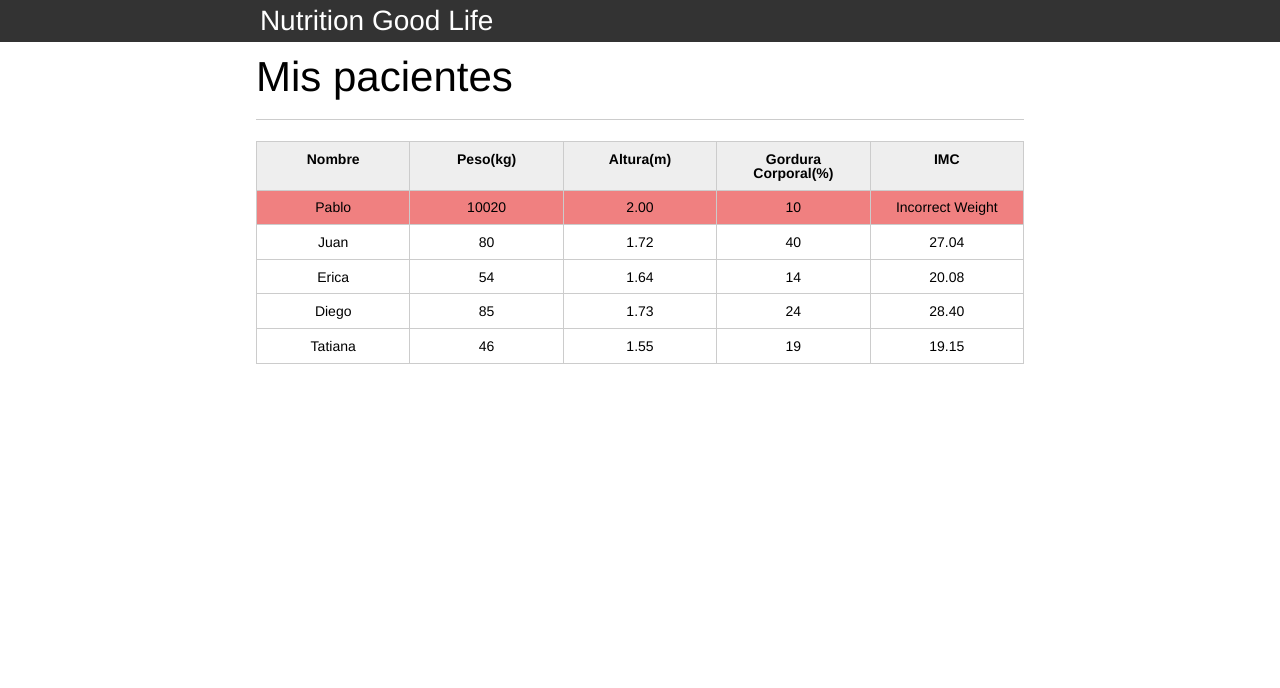
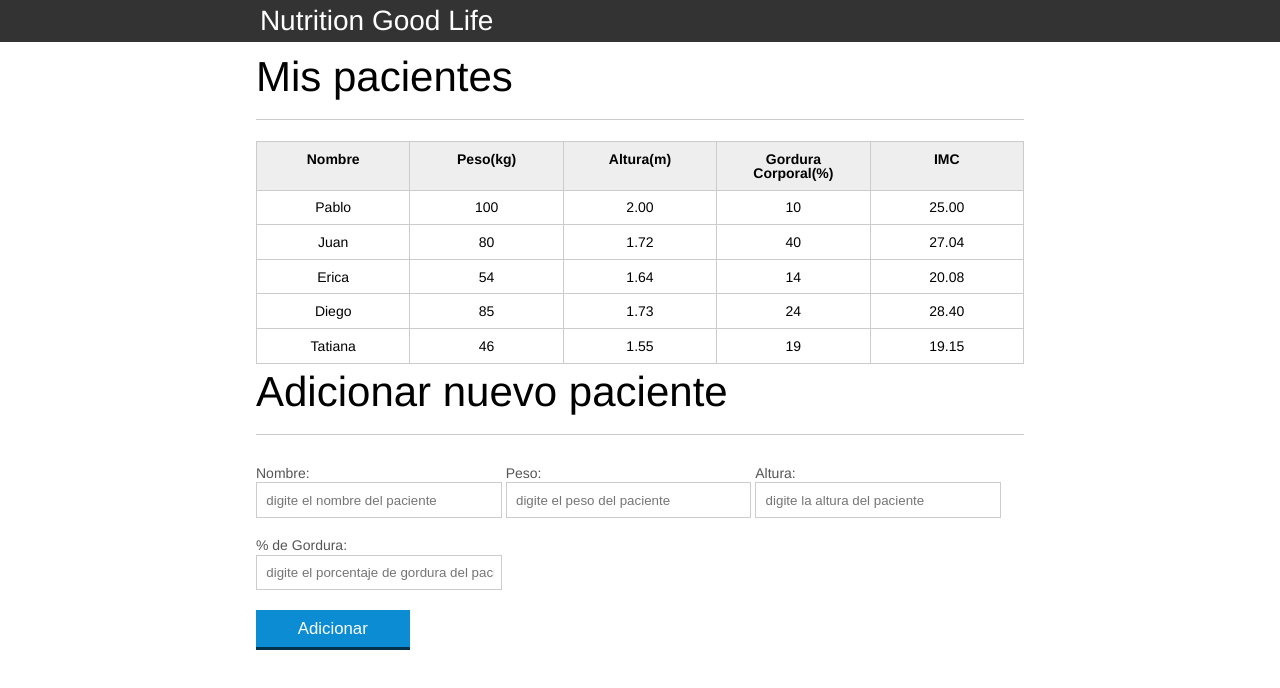
Before and after one commit to felipemunevarn/JSIntro, a plain HTML site: page index.html in a window 1280 px wide. Drawn offline with Linux system fonts and the light colour scheme.

Commit message:
adding form

```diff
--- a/index.html
+++ b/index.html
@@ -31,7 +31,7 @@
 					<tbody id="tabla-pacientes">
 						<tr class="paciente" >
 							<td class="info-nombre">Pablo</td>
-							<td class="info-peso">10020</td>
+							<td class="info-peso">100</td>
 							<td class="info-altura">2.00</td>
 							<td class="info-gordura">10</td>
 							<td class="info-imc">0</td>
@@ -72,7 +72,28 @@
 
 			</section>
 		</main>
-
+		<section class="container">
+			<h2 id="titulo-form">Adicionar nuevo paciente</h2>
+			<form">
+				<div class="grupo">
+					<label for="nombre">Nombre:</label>
+					<input id="nombre" name="nombre" type="text" placeholder="digite el nombre del paciente" class="campo">
+				</div>
+				<div class="grupo">
+					<label for="peso">Peso:</label>
+					<input id="peso" name="peso" type="text" placeholder="digite el peso del paciente" class="campo campo-medio">
+				</div>
+				<div class="grupo">
+					<label for="altura">Altura:</label>
+					<input id="altura" name="altura" type="text" placeholder="digite la altura del paciente" class="campo campo-medio">
+				</div>
+				<div class="grupo">
+					<label for="gordura">% de Gordura:</label>
+					<input id="gordura" type="text" placeholder="digite el porcentaje de gordura del paciente" class="campo campo-medio">
+				</div>
+				<button id="adicionar-paciente" class="boton bto-principal">Adicionar</button>
+			</form>
+		</section>
 	</body>
 
 	<script src="./js/index.js"></script>
```
